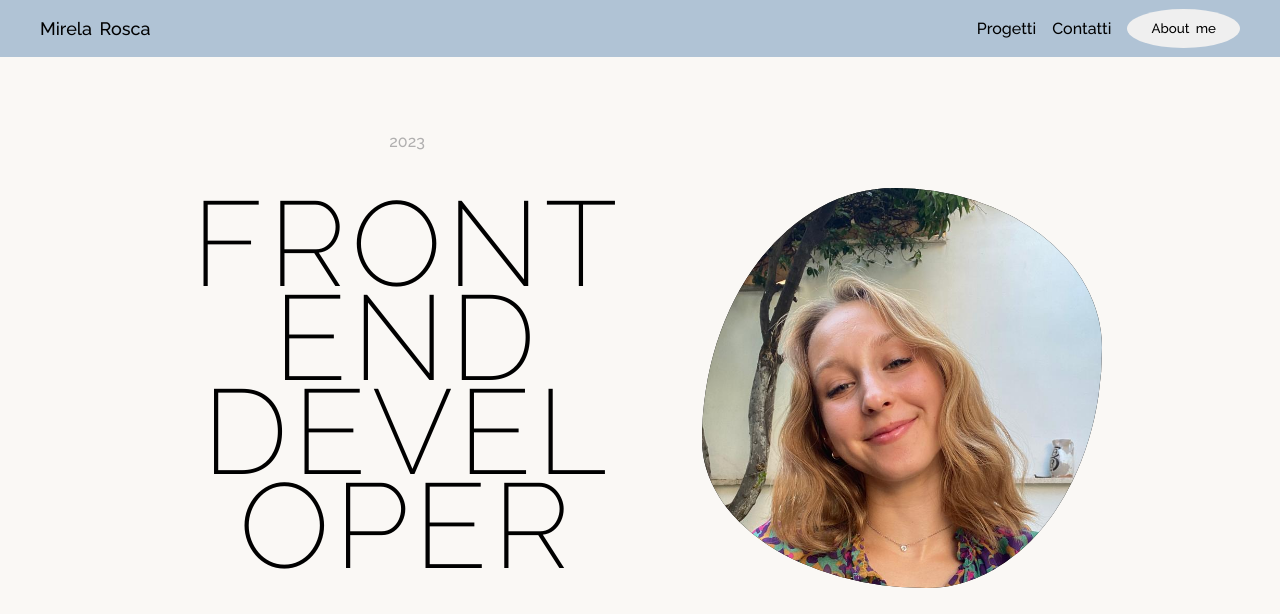
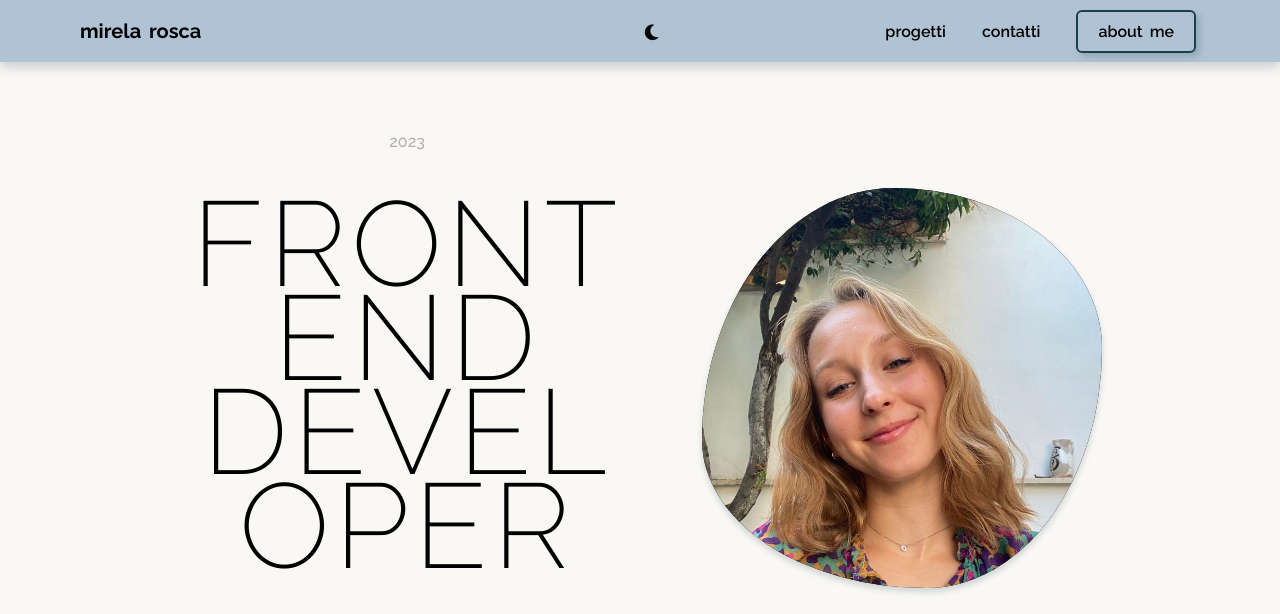
Before and after one commit to mirirosca/RoscaMirela_Portfolio, a plain HTML site: page index.html in a window 1280 px wide. Shown: the top 614 px of the page. Drawn offline with Linux system fonts and the light colour scheme.

Commit message:
creazione barra di navigazione

```diff
--- a/index.css
+++ b/index.css
@@ -33,15 +33,17 @@ span {
 }
 
 button{
-  padding: 8px 24px;
+  padding: 8px 20px;
   border: none;
-  border-radius: 50%;
+  border-radius: 6px;
 }
 
 header li a,
 header a {
   text-decoration: none;
   color: black;
+  font-weight: 600;
+  font-size: 16px;
 }
 
 header {
@@ -49,20 +51,50 @@ header {
   top: 0;
   right: 0;
   width: 100%;
+  height: 62px;
+  padding: 0 80px;
   background-color: rgb(176, 195, 213);
   display: flex;
   justify-content: space-between;
   align-items: center;
-  padding: 9px 40px 9px 40px;
   z-index: 100;
+  box-shadow: 0px 6px 10px rgba(29, 63, 75, 0.2);
 }
 
 .logo {
-  font-size: 18px;
-  text-transform: capitalize;
+  font-size: 20px;
+  font-weight: 700;
+  padding-right: 197px;
 }
 
-.menu-icon {
+.logo:hover {
+  color: rgb(45, 102, 122);
+}
+
+.logo:active {
+  color: rgb(29, 63, 75);
+}
+
+header div:nth-child(2) {
+  position: relative;
+}
+
+header div:nth-child(2) button {
+  padding: 5px;
+  background-color: transparent;
+  position: absolute;
+  top: -13px;
+  cursor: pointer;
+}
+
+header div:nth-child(2) i,
+ .menu-icon {
+  font-size: 18px;
+  padding: 0;
+  margin: 0;
+}
+
+header div:nth-child(2) button:nth-child(2) {
   display: none;
 }
 
@@ -70,13 +102,56 @@ header {
   display: flex;
   justify-content: space-between;
   align-items: center;
+  gap: 28px;
   margin-bottom: 0;
 }
 
 .nav-bar li {
-  padding-left: 16px ;
-  font-size: 1rem;
+  font-size: 16px;
+  padding: 4px;
 }
+
+.nav-bar li a {
+  font-size: 16px;
+}
+
+.nav-bar li:nth-child(1) a:hover,
+.nav-bar li:nth-child(2) a:hover {
+  color: rgb(45, 102, 122);
+}
+
+.nav-bar li:nth-child(1) a:active,
+.nav-bar li:nth-child(2) a:active {
+  color: rgb(29, 63, 75);
+}
+
+header div:last-child button {
+  background-color: transparent;
+  border: 2px solid rgb(29, 63, 75);
+  box-shadow: 4px 4px 6px rgba(29, 63, 75, 0.2);
+}
+
+header div:last-child button:hover {
+  border: 2px solid rgba(29, 63, 75, 0);
+  background-color: rgba(29, 63, 75, 0.463);
+}
+
+header div:last-child button:active {
+  background-color: rgba(29, 63, 75, 0.591);
+}
+
+@media ( max-width: 992px){
+  .nav-bar {
+    display: none;
+  }
+
+  .nav-bar::before {
+    display: block;
+  }
+
+}
+
+
 
 .home {
   display: flex;
@@ -134,6 +209,7 @@ header {
   border-radius: 48% 52% 44% 56% / 63% 40% 60% 37%;
   overflow: hidden;
   position: relative;
+  box-shadow: 0px 4px 6px rgba(29, 63, 75, 0.2);
 }
 
 .home div:last-child div:nth-child(1) img {
@@ -154,7 +230,6 @@ header {
 
 .icona {
   font-size: 24px;
-  transition: 0s 0s;
   color: black;
   padding: 3px;
 }
@@ -174,7 +249,7 @@ header {
   .home {
     flex-direction: column;
     margin: 84px 80px 64px 80px;
-    height: 938px;
+    height: 1200px;
   }
 
   .home h1 {
@@ -185,13 +260,21 @@ header {
     margin-bottom: 28px;
   }
 
-  .home div:nth-child(2) {
-    width: 350px;
-    height: 350px;
+  .home div:last-child div:nth-child(1) {
+    width: 450px;
+    height: 450px;
+  }
+
+  .home div:last-child div:nth-child(1) img {
+    width: 450px;
   }
 
   .home div:nth-child(1) p:nth-child(3) {
     margin-top: 28px;
+  }
+
+  .home div:last-child {
+    flex-direction: column;
   }
 }
 
@@ -207,6 +290,7 @@ header {
   align-items: center;
   background-color: rgb(242, 252, 255);
   margin-bottom: 64px;
+  box-shadow: 0px 6px 10px rgba(29, 63, 75, 0.2);
 }
 
 .about-section h2 {
--- a/index.html
+++ b/index.html
@@ -16,14 +16,20 @@
 
 <body style="background-color: rgb(250, 248, 245);">
   <header>
-    <a href="#" class="logo">mirela rosca</a>
-    <img src="./icone/icons8-menu-arrotondato-50.png" alt="menu icon" class="menu-icon">
-    <ul class="nav-bar">
-      <li><img src="" alt=""></li>
-      <li><a href="#">Progetti</a></li>
-      <li><a href="#">Contatti</a></li>
-      <li><button><a href="">About me</a></button></li>
-    </ul>
+    <div>
+      <a href="./index.html" class="logo">mirela rosca</a>
+    </div>
+    <div>
+      <button><i class="fa-solid fa-moon"></i></button>
+      <button><i class="fa-solid fa-sun"></i></button>
+    </div>
+    <div>
+      <ul class="nav-bar">
+        <li><a href="#">progetti</a></li>
+        <li><a href="#">contatti</a></li>
+        <li><button><a href="">about me</a></button></li>
+      </ul>
+    </div>
   </header>
 
   <section class="home">
```
